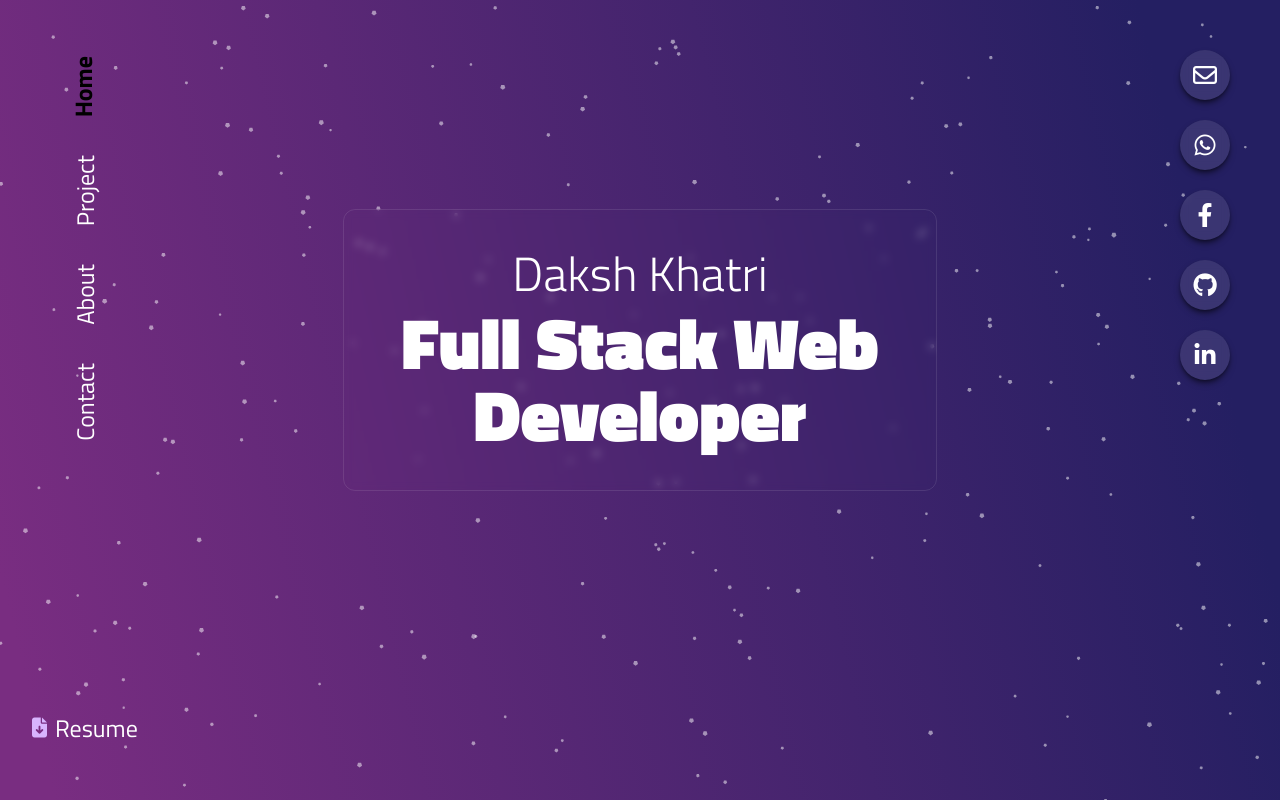
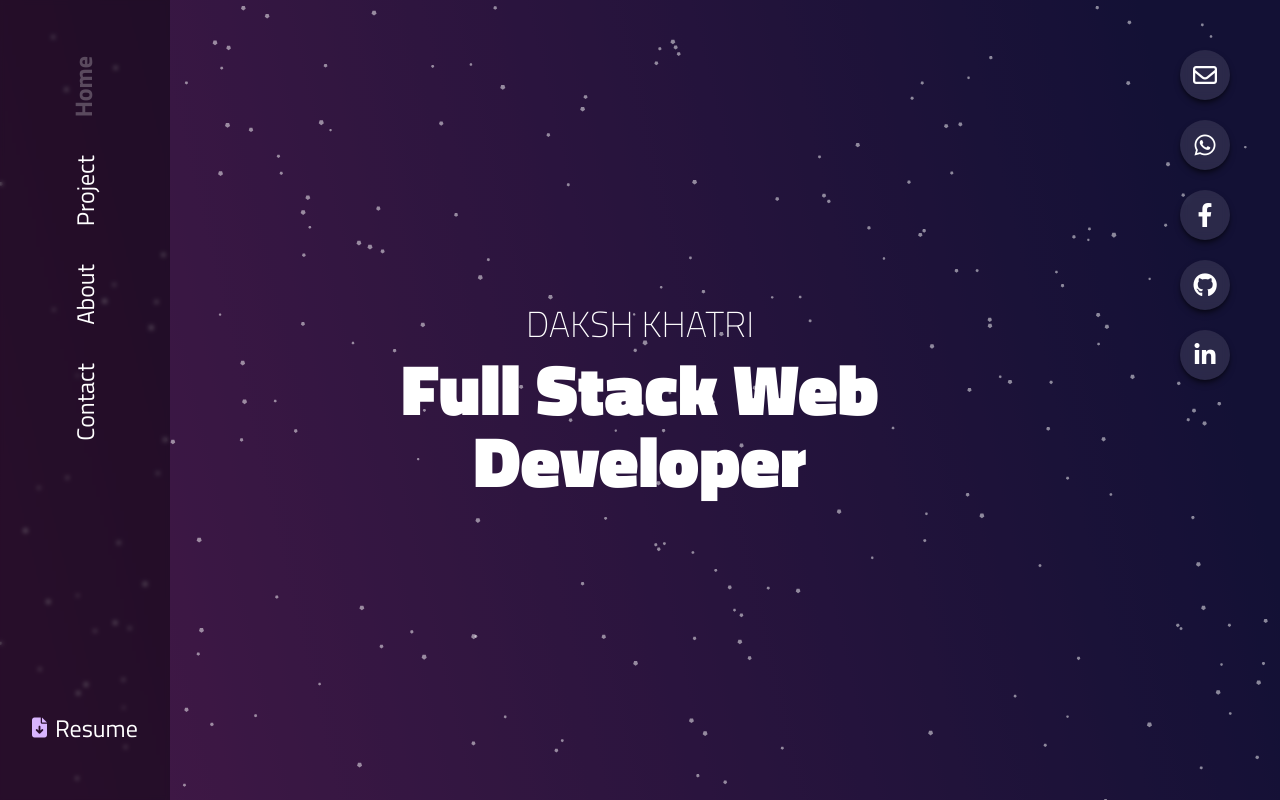
Before and after one commit to dakShh/portfolio, a React (Vite) app: page / in a window 1280 px wide. Built offline with nearby package versions, Linux system fonts and the light colour scheme.

Commit message:
implemented aos and fixed canvas glitch

```diff
--- a/package.json
+++ b/package.json
@@ -10,6 +10,7 @@
     "preview": "vite preview"
   },
   "dependencies": {
+    "aos": "^2.3.4",
     "clsx": "^2.0.0",
     "react": "^18.2.0",
     "react-dom": "^18.2.0",
--- a/src/App.jsx
+++ b/src/App.jsx
@@ -1,11 +1,21 @@
+// ** Components import
+import { useEffect } from "react";
 import Hero from "./components/hero";
 import NavBar from "./components/navBar";
 import ParticleBackground from "./components/particleBackground";
 import Socials from "./components/social_media/socials";
 
+// ** Animate on scroll
+import Aos from "aos";
+import "aos/dist/aos.css";
+
 function App() {
+  Aos.init({
+    duration: 1000,
+    offset: 0,
+  });
   return (
-    <div className="min-h-screen relative">
+    <div className="min-h-screen relative overflow-hidden container mx-auto">
       <ParticleBackground />
       <NavBar />
       <Socials />
--- a/src/components/hero.jsx
+++ b/src/components/hero.jsx
@@ -1,26 +1,36 @@
 import React from "react";
 
-// **
+// ** Third party imports
 import clsx from "clsx";
 
 const Hero = () => {
   // px-[420px] pt-[230px]
+
   return (
     <div className={clsx("", "container mx-auto", "z-50")}>
       <div className={clsx("flex justify-center items-center", "min-h-screen")}>
         <div
           className={clsx(
-            "text-center",
-            "mt-[-100px]",
-            "border border-white/10 rounded-xl",
-            "p-10",
-            "backdrop-blur-sm"
+            "text-center"
+            // "mt-[-100px]",
+            // "bg-white/5",
+            // "border border-white/5 rounded-xl",
+            // "p-20",
+            // "backdrop-blur-[3px]"
           )}
         >
-          <div className={clsx("relative", "font-light", "text-5xl ", "text-white", "mb-2")}>
-            Daksh Khatri
+          <div
+            data-aos="fade-up"
+            data-aos-delay="500"
+            className={clsx("relative", "font-thin", "text-4xl ", "text-white", "mb-2")}
+          >
+            DAKSH KHATRI
           </div>
-          <div className={clsx("relative", "text-7xl font-extrabold", "text-white", "max-w-lg")}>
+          <div
+            data-aos="fade-up"
+            data-aos-delay="600"
+            className={clsx("relative", "text-7xl font-extrabold", "text-white", "max-w-lg")}
+          >
             Full Stack Web Developer
           </div>
         </div>
--- a/src/components/navBar.jsx
+++ b/src/components/navBar.jsx
@@ -5,41 +5,49 @@ import clsx from "clsx";
 
 const NavBar = () => {
   return (
-    <div className={clsx("px-8 py-14", "absolute", "bg-transparent", "h-screen")}>
+    <div
+      className={clsx("px-8 py-14", "absolute", "bg-black/40", "backdrop-blur-[2px]", "h-screen")}
+    >
       <nav className={clsx("text-white ", "flex flex-col items-center ", "w-full h-full")}>
         {/* <div className="flex flex-col text-center">
           <div className="font-bold text-3xl">Daksh</div>
         </div> */}
 
         <ul className={clsx("flex flex-col gap-y-8", "")} id="nav-ul">
-          <li>
+          <li data-aos="fade-right" data-aos-delay="200">
             <a
-              className={clsx("text-black font-bold text-2xl", "rotate-180")}
+              className={clsx(" font-bold text-2xl text-white/25", "rotate-180")}
               style={{ writingMode: "tb" }}
             >
               Home
             </a>
           </li>
-          <li>
+          <li data-aos="fade-right" data-aos-delay="400">
             <a className={clsx("", "rotate-180")} style={{ writingMode: "tb" }}>
               Project
             </a>
           </li>
-          <li>
+          <li data-aos="fade-right" data-aos-delay="500">
             <a className={clsx("", "rotate-180")} style={{ writingMode: "tb" }}>
               About
             </a>
           </li>
-          <li>
+          <li data-aos="fade-right" data-aos-delay="600">
             <a className={clsx("", "rotate-180")} style={{ writingMode: "tb" }}>
               Contact
             </a>
           </li>
         </ul>
-        <div className="mt-auto ">
-          <div className="flex gap-x-2 items-center cursor-pointer ">
-            <i className="fa-solid fa-file-arrow-down text-xl text-purple-300"></i>
-            <span className="text-2xl">Resume</span>
+        <div className="mt-auto cursor-pointer ">
+          <div className="flex gap-x-2 items-center ">
+            <i
+              data-aos="fade-up"
+              data-aos-delay="600"
+              className="fa-solid fa-file-arrow-down text-xl text-purple-300"
+            ></i>
+            <span data-aos="fade-up" data-aos-delay="600" className="text-2xl">
+              Resume
+            </span>
           </div>
         </div>
       </nav>
--- a/src/components/particleBackground.jsx
+++ b/src/components/particleBackground.jsx
@@ -3,7 +3,16 @@ import Particles from "react-particles";
 import particle_config from "../config/particle_config";
 import { loadSlim } from "tsparticles-slim";
 
+// ** Animate on scroll
+import Aos from "aos";
+import "aos/dist/aos.css";
+
 export default function ParticleBackground() {
+  Aos.init({
+    duration: 1000,
+    offset: 0,
+  });
+
   const particlesInit = useCallback(async (engine) => {
     await loadSlim(engine);
   }, []);
--- a/src/index.css
+++ b/src/index.css
@@ -32,6 +32,13 @@
   background: linear-gradient(76.8deg, rgb(121, 45, 129) 3.6%, rgb(36, 31, 98) 90.4%);
 }
 
+canvas {
+  display: block;
+  background: rgba(0, 0, 0, 0.45);
+  position: fixed;
+  z-index: -1;
+}
+
 #nav-ul li a {
   cursor: pointer;
   /* font-weight: 100; */
```
Also changed, not shown: 1 other file (tests, documents, lock files or other folders).
